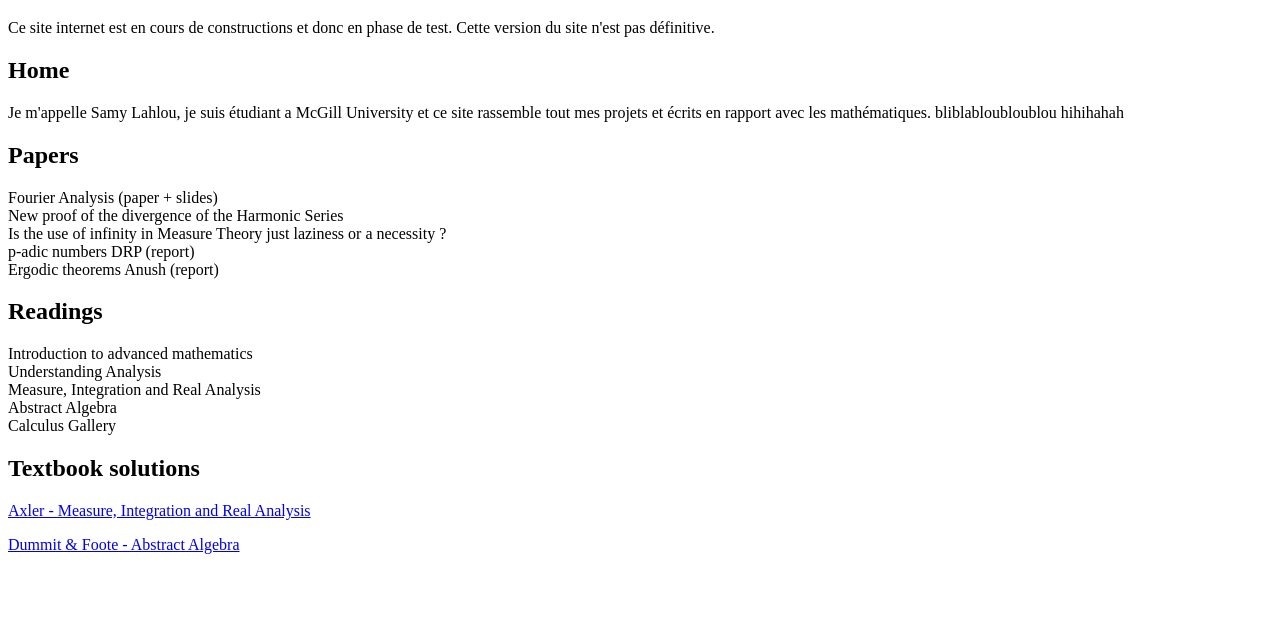
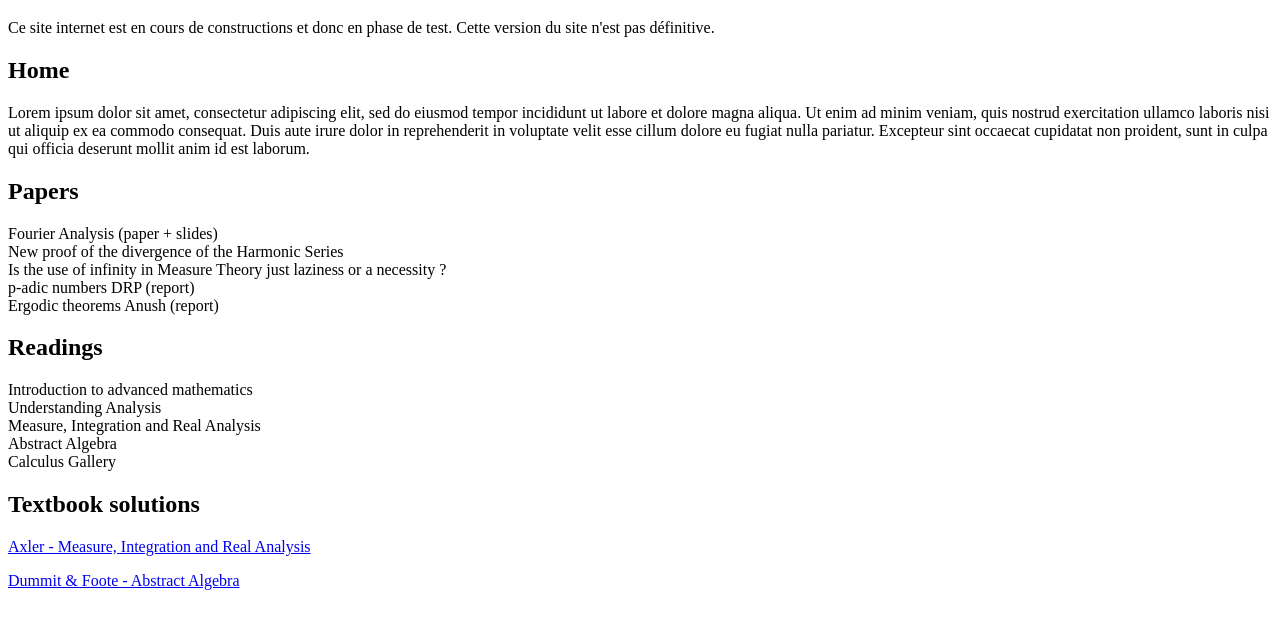
Before and after one commit to samylahlou/Personal-Website, a plain HTML site: page index.html in a window 1280 px wide. Shown: the part 61-690 px from the top of the page. Drawn offline with Linux system fonts and the light colour scheme.

Commit message:
Update index.html

```diff
--- a/index.html
+++ b/index.html
@@ -11,8 +11,11 @@
     pas définitive.</p>
 
     <h2>Home</h2>
-    Je m'appelle Samy Lahlou, je suis étudiant a McGill University et ce site rassemble tout mes projets
-    et écrits en rapport avec les mathématiques. bliblabloubloublou hihihahah
+    Lorem ipsum dolor sit amet, consectetur adipiscing elit, sed do eiusmod tempor incididunt ut labore et
+    dolore magna aliqua. Ut enim ad minim veniam, quis nostrud exercitation ullamco laboris nisi ut aliquip
+    ex ea commodo consequat. Duis aute irure dolor in reprehenderit in voluptate velit esse cillum dolore eu
+    fugiat nulla pariatur. Excepteur sint occaecat cupidatat non proident, sunt in culpa qui officia deserunt
+    mollit anim id est laborum.
 
     <h2>Papers</h2>
     Fourier Analysis (paper + slides) <br>
```
